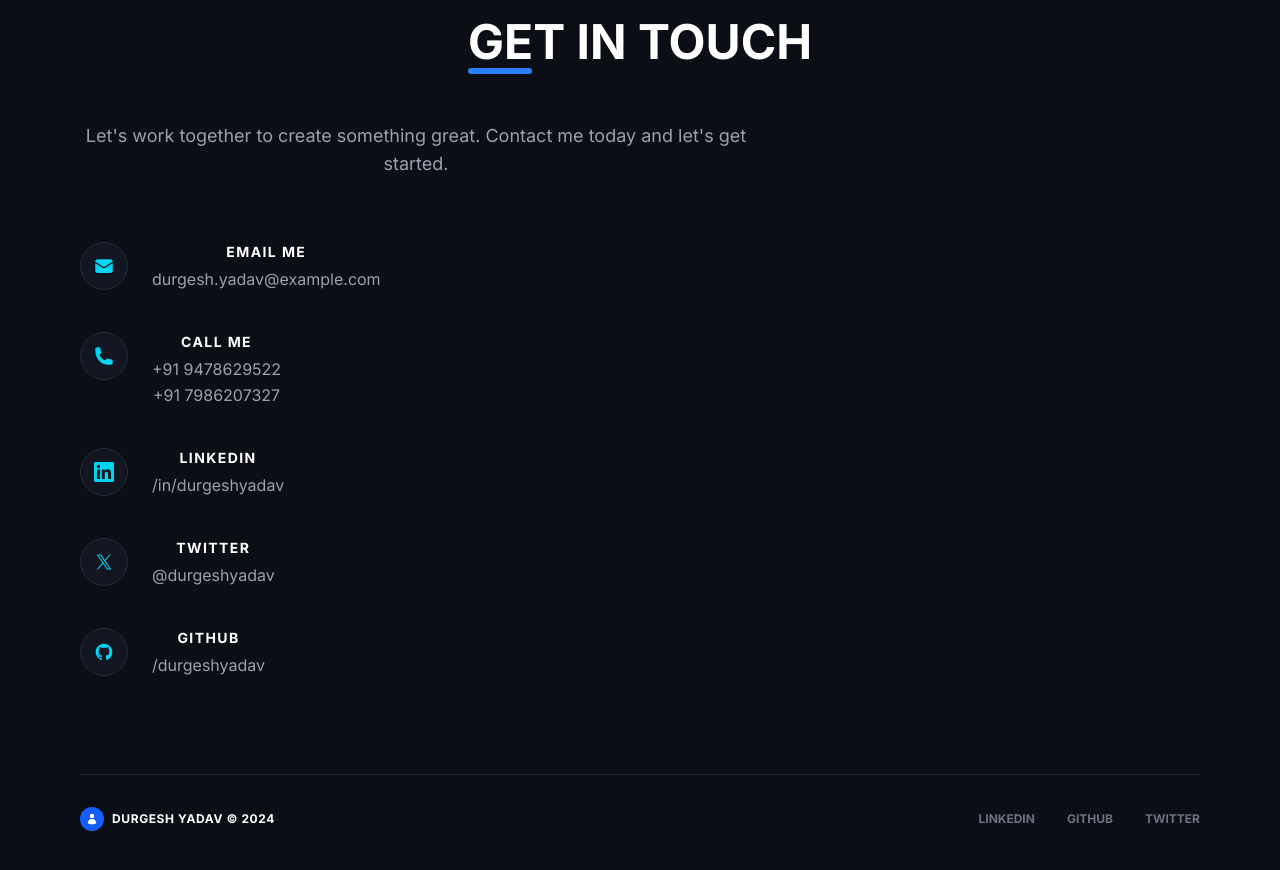
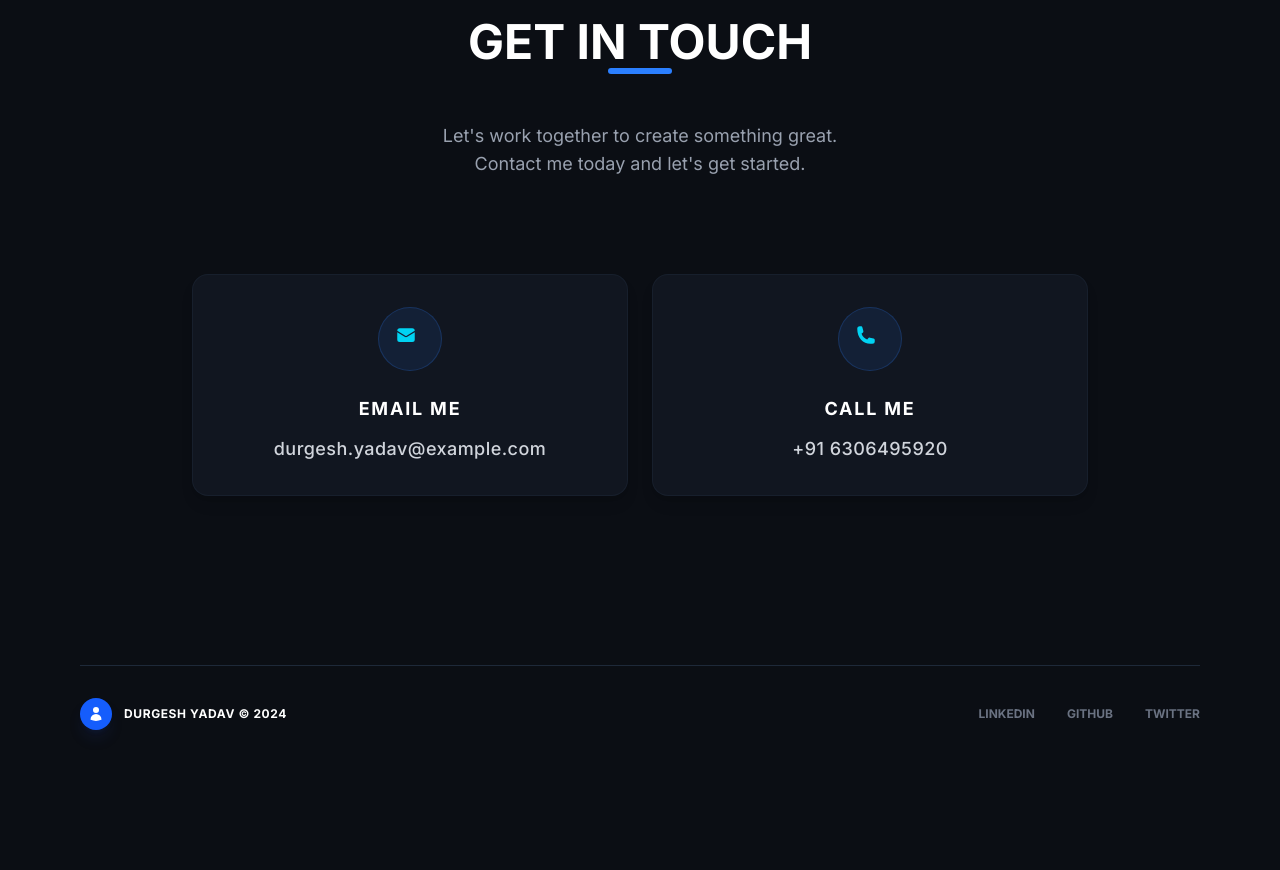
Before and after one commit to DurgeshY21/MyNewPortfolio, a React (Vite) app: page / in a window 1280 px wide. Shown: the part 8100-8970 px from the top of the page. After the commit the page ends 8886 px from the top, so only its background shows below. Built offline with nearby package versions, Linux system fonts and the light colour scheme.

Commit message:
added get in touch section

```diff
--- a/src/sections/GetInTouch.jsx
+++ b/src/sections/GetInTouch.jsx
@@ -19,65 +19,39 @@ const GetInTouch = () => {
                 </svg>
             ),
             title: "CALL ME",
-            details: ["+91 9478629522", "+91 7986207327"]
-        },
-        {
-            icon: (
-                <svg xmlns="http://www.w3.org/2000/svg" viewBox="0 0 24 24" fill="currentColor" className="w-5 h-5 text-cyan-400">
-                    <path d="M20.447 20.452h-3.554v-5.569c0-1.328-.027-3.037-1.852-3.037-1.853 0-2.136 1.445-2.136 2.939v5.667H9.351V9h3.414v1.561h.046c.477-.9 1.637-1.85 3.37-1.85 3.601 0 4.267 2.37 4.267 5.455v6.286zM5.337 7.433c-1.144 0-2.063-.926-2.063-2.065 0-1.138.92-2.063 2.063-2.063 1.14 0 2.064.925 2.064 2.063 0 1.139-.925 2.065-2.064 2.065zm1.782 13.019H3.555V9h3.564v11.452zM22.225 0H1.771C.792 0 0 .774 0 1.729v20.542C0 23.227.792 24 1.771 24h20.451C23.2 24 24 23.227 24 22.271V1.729C24 .774 23.2 0 22.222 0h.003z" />
-                </svg>
-            ),
-            title: "LINKEDIN",
-            details: ["/in/durgeshyadav"]
-        },
-        {
-            icon: (
-                <svg xmlns="http://www.w3.org/2000/svg" viewBox="0 0 24 24" fill="currentColor" className="w-5 h-5 text-cyan-400">
-                    <path d="M13.6823 10.6218L20.2391 3H18.6854L12.9921 9.61788L8.44486 3H3.2002L10.0765 13.0074L3.2002 21H4.75404L10.7663 14.0113L15.5685 21H20.8131L13.6819 10.6218H13.6823ZM11.5541 13.0956L10.8574 12.0991L5.31391 4.16971H7.70053L12.1742 10.5689L12.8709 11.5655L18.6861 19.8835H16.2995L11.5541 13.096V13.0956Z" />
-                </svg>
-            ),
-            title: "TWITTER",
-            details: ["@durgeshyadav"]
-        },
-        {
-            icon: (
-                <svg xmlns="http://www.w3.org/2000/svg" viewBox="0 0 24 24" fill="currentColor" className="w-5 h-5 text-cyan-400">
-                    <path fillRule="evenodd" d="M12 2C6.477 2 2 6.484 2 12.017c0 4.425 2.865 8.18 6.839 9.504.5.092.682-.217.682-.483 0-.237-.008-.868-.013-1.703-2.782.605-3.369-1.343-3.369-1.343-.454-1.158-1.11-1.466-1.11-1.466-.908-.62.069-.608.069-.608 1.003.07 1.531 1.032 1.531 1.032.892 1.53 2.341 1.088 2.91.832.092-.647.35-1.088.636-1.338-2.22-.253-4.555-1.113-4.555-4.951 0-1.093.39-1.988 1.029-2.688-.103-.253-.446-1.272.098-2.65 0 0 .84-.27 2.75 1.026A9.564 9.564 0 0112 6.844c.85.004 1.705.115 2.504.337 1.909-1.296 2.747-1.027 2.747-1.027.546 1.379.202 2.398.1 2.651.64.7 1.028 1.595 1.028 2.688 0 3.848-2.339 4.695-4.566 4.943.359.309.678.92.678 1.855 0 1.338-.012 2.419-.012 2.747 0 .268.18.58.688.482A10.019 10.019 0 0022 12.017C22 6.484 17.522 2 12 2z" clipRule="evenodd" />
-                </svg>
-            ),
-            title: "GITHUB",
-            details: ["/durgeshyadav"]
+            details: ["+91 6306495920"]
         }
     ];
-
 
     return (
         <section id="contact" className="relative w-full pt-16 pb-6 px-6 md:px-12 max-w-7xl mx-auto flex flex-col justify-between min-h-screen">
 
-            <div className="w-full">
+            <div className="w-full flex flex-col items-center">
                 {/* Header */}
-                <div className="mb-12">
+                <div className="mb-12 text-center">
                     <h2 className="text-4xl md:text-5xl font-bold text-white uppercase mb-2 inline-block relative">
                         GET IN TOUCH
-                        <span className="absolute bottom-[-8px] left-0 w-16 h-1.5 bg-blue-500 rounded-full"></span>
+                        <span className="absolute bottom-[-8px] left-1/2 -translate-x-1/2 w-16 h-1.5 bg-blue-500 rounded-full"></span>
                     </h2>
                 </div>
 
-                <p className="text-gray-400 text-lg mb-16 max-w-2xl">
-                    Let's work together to create something great. Contact me today and let's get started.
+                <p className="text-gray-400 text-lg mb-16 max-w-2xl text-center">
+                    Let's work together to create something great. <br /> Contact me today and let's get started.
                 </p>
 
                 {/* Contact List */}
-                <div className="flex flex-col gap-10">
+                <div className="flex flex-col md:flex-row gap-6 w-full max-w-4xl justify-center mt-8">
                     {contactInfo.map((item, index) => (
-                        <div key={index} className="flex items-start gap-6 group">
-                            <div className="w-12 h-12 rounded-full bg-[#111620] border border-gray-800 flex items-center justify-center shrink-0 group-hover:border-blue-500/50 transition-colors">
-                                {item.icon}
+                        <div key={index} className="flex-1 bg-[#111620] border border-gray-800/50 p-8 rounded-2xl hover:border-blue-500/50 hover:bg-gray-800/30 transition-all duration-300 group flex flex-col items-center text-center shadow-lg hover:shadow-blue-900/10">
+                            <div className="w-16 h-16 rounded-full bg-blue-500/10 flex items-center justify-center mb-6 border border-blue-500/20 group-hover:border-blue-500/50 group-hover:scale-110 transition-all duration-300">
+                                <div className="text-blue-400 w-7 h-7">
+                                    {item.icon}
+                                </div>
                             </div>
-                            <div>
-                                <h4 className="text-sm font-bold text-white uppercase tracking-widest mb-1">{item.title}</h4>
+                            <h4 className="text-lg font-bold text-white uppercase tracking-widest mb-3">{item.title}</h4>
+                            <div className="flex flex-col gap-1">
                                 {item.details.map((line, i) => (
-                                    <p key={i} className="text-gray-400 text-sm md:text-base leading-relaxed">
+                                    <p key={i} className="text-gray-300 text-base md:text-lg font-medium tracking-wide">
                                         {line}
                                     </p>
                                 ))}
@@ -90,18 +64,18 @@ const GetInTouch = () => {
             {/* Footer Area */}
             <div className="w-full mt-24 pt-8 border-t border-gray-800 flex flex-col md:flex-row justify-between items-center gap-4">
                 <div className="flex items-center gap-2">
-                    <div className="w-6 h-6 rounded-full bg-blue-600 flex items-center justify-center text-xs text-white">
-                        <svg xmlns="http://www.w3.org/2000/svg" viewBox="0 0 24 24" fill="currentColor" className="w-3 h-3">
+                    <div className="w-8 h-8 rounded-full bg-blue-600 flex items-center justify-center text-white shadow-lg shadow-blue-900/20">
+                        <svg xmlns="http://www.w3.org/2000/svg" viewBox="0 0 24 24" fill="currentColor" className="w-4 h-4">
                             <path fillRule="evenodd" d="M7.5 6a4.5 4.5 0 119 0 4.5 4.5 0 01-9 0zM3.751 20.105a8.25 8.25 0 0116.498 0 .75.75 0 01-.437.695A18.683 18.683 0 0112 22.5c-2.786 0-5.433-.608-7.812-1.7a.75.75 0 01-.437-.695z" clipRule="evenodd" />
                         </svg>
                     </div>
-                    <span className="text-xs font-bold text-white uppercase tracking-wider">DURGESH YADAV © 2024</span>
+                    <span className="text-xs font-bold text-white uppercase tracking-wider ml-1">DURGESH YADAV © 2024</span>
                 </div>
 
                 <div className="flex items-center gap-8">
-                    <a href="#" className="text-xs font-bold text-gray-500 uppercase hover:text-white transition-colors">LinkedIn</a>
-                    <a href="#" className="text-xs font-bold text-gray-500 uppercase hover:text-white transition-colors">GitHub</a>
-                    <a href="#" className="text-xs font-bold text-gray-500 uppercase hover:text-white transition-colors">Twitter</a>
+                    <a href="https://linkedin.com/in/durgeshyadav" target="_blank" rel="noopener noreferrer" className="text-xs font-bold text-gray-500 uppercase hover:text-blue-400 transition-colors">LinkedIn</a>
+                    <a href="https://github.com/durgeshyadav" target="_blank" rel="noopener noreferrer" className="text-xs font-bold text-gray-500 uppercase hover:text-blue-400 transition-colors">GitHub</a>
+                    <a href="https://twitter.com/durgeshyadav" target="_blank" rel="noopener noreferrer" className="text-xs font-bold text-gray-500 uppercase hover:text-blue-400 transition-colors">Twitter</a>
                 </div>
             </div>
 
```
